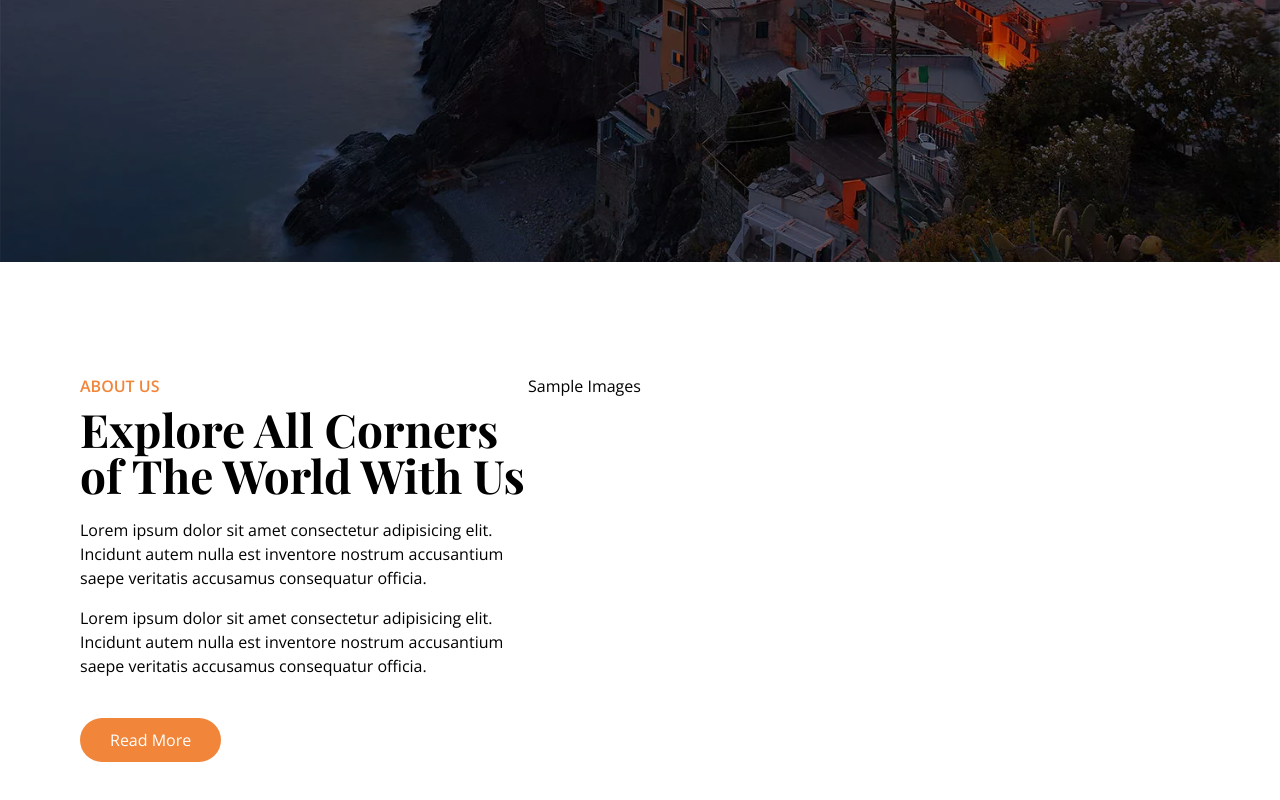
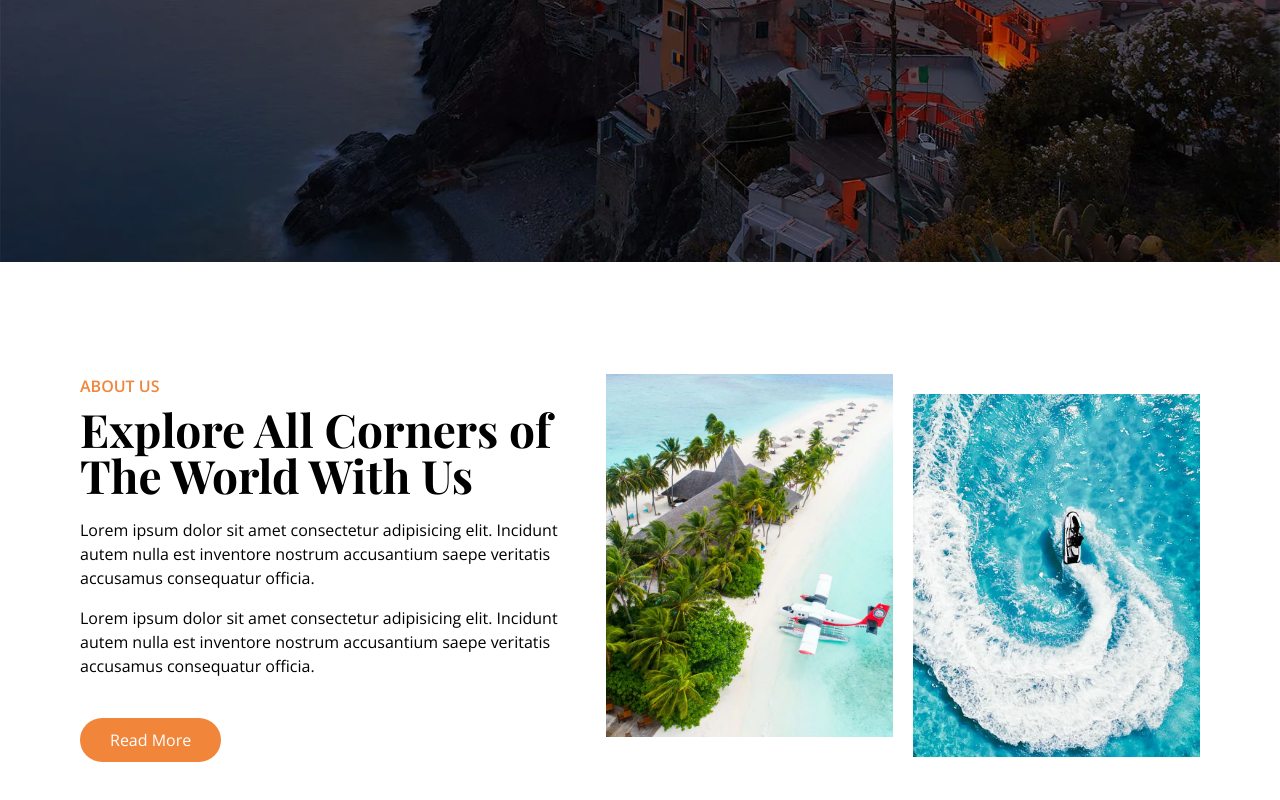
Before and after one commit to beckSafarov/bukhari-travel, a Next.js app: page / in a window 1280 px wide. Shown: the part 538-1338 px from the top of the page. Built offline with nearby package versions, Linux system fonts and the light colour scheme; a web font is replaced by a local one.

Commit message:
about us section home page

```diff
--- a/src/modules/Home/AboutUsSection.tsx
+++ b/src/modules/Home/AboutUsSection.tsx
@@ -1,8 +1,11 @@
+import Image from 'next/image'
 import React from 'react'
 import FullButton from '../common/FullButton'
 import SupTitle from '../common/SupTitle'
 import Title from '../common/Title'
 import { mobileSideSpacing } from '../utils'
+
+const images = ['about_1', 'about_2']
 
 const AboutUsSection = () => {
 
@@ -11,8 +14,8 @@ const AboutUsSection = () => {
       className={`py-28 xl:max-w-[1340px] mx-auto h-full ${mobileSideSpacing}`}
     >
       {/* flexbox */}
-      <div className='flex'>
-        <div className='flex-[0.8] flex flex-col'>
+      <div className='relative flex items-start h-fit'>
+        <div className='flex-[0.9] flex flex-col justify-between '>
           <SupTitle>ABOUT US</SupTitle>
           <Title fontSize='46px'>
             Explore All Corners of The World With Us
@@ -31,11 +34,23 @@ const AboutUsSection = () => {
             </p>
           </div>
           {/* button container */}
-          <div className='mt-10'>
+          <div className='pt-10 pb-20'>
             <FullButton>Read More</FullButton>
           </div>
         </div>
-        <div className='flex-[1.2]'>Sample Images</div>
+        <div className='relative flex-[1.1] pl-10 flex justify-center space-x-5 h-full pb-12'>
+          {images.map((image: string, i: number) => (
+            <div key={i} style={{paddingTop: i===1 ? '20px' : '0'}} className='relative'>
+              <img
+                src={`/images/${image}.png`}
+                alt='Bukhari Travel'
+                width={'auto'}
+                height={'100%'}
+                loading='lazy'
+              />
+            </div>
+          ))}
+        </div>
       </div>
     </div>
   )
--- a/src/modules/common/Hero/Navbar.tsx
+++ b/src/modules/common/Hero/Navbar.tsx
@@ -27,7 +27,7 @@ const Navbar = ({}) => {
         }
       >
         <div className='flex items-center justify-center space-x-10'>
-          <h1 className='text-2xl text-white font-serif font-bold bg-green'>
+          <h1 className='text-2xl text-white font-serif font-bold'>
             Al Bukhari
           </h1>
           {/* menu */}
--- a/tailwind.config.js
+++ b/tailwind.config.js
@@ -19,10 +19,12 @@ module.exports = {
       'black-light':"#343641",
       'red':"#eb0202",
       'blue':'blue',
+      'green':'green',
       'black-blurred':'rgba(0, 0, 0, 0.3)',
       'white':'white',
       'white-dimmed':'rgba(255, 255, 255, 0.7)',
-      'orange':'#F1863B'
+      'orange':'#F1863B',
+      'yellow':'yellow'
     },
     fontFamily: {
       serif: ['"Playfair Display"', 'serif'],
```
Also changed, not shown: public/images/about_1.png (added), public/images/about_2.png (added).
